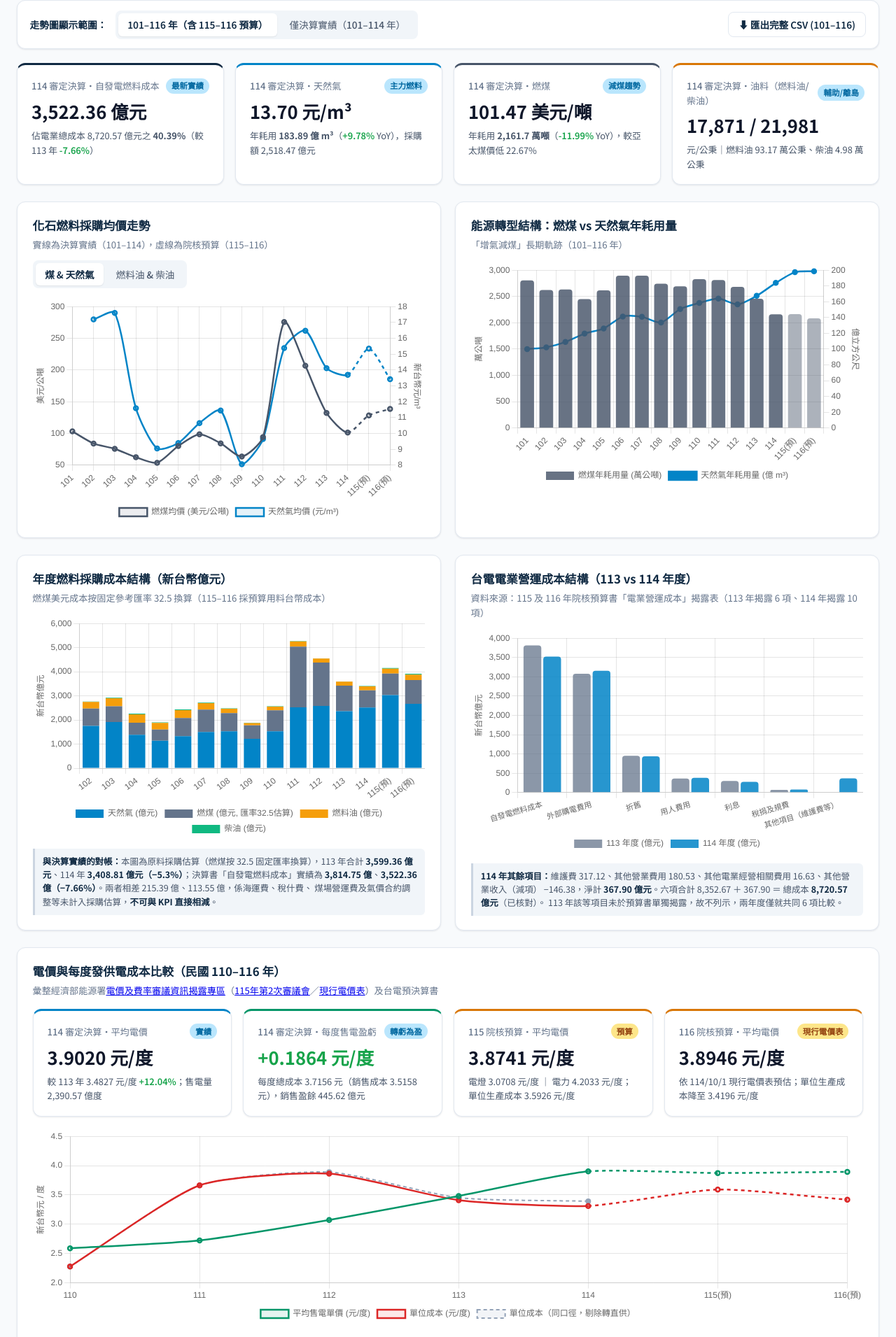
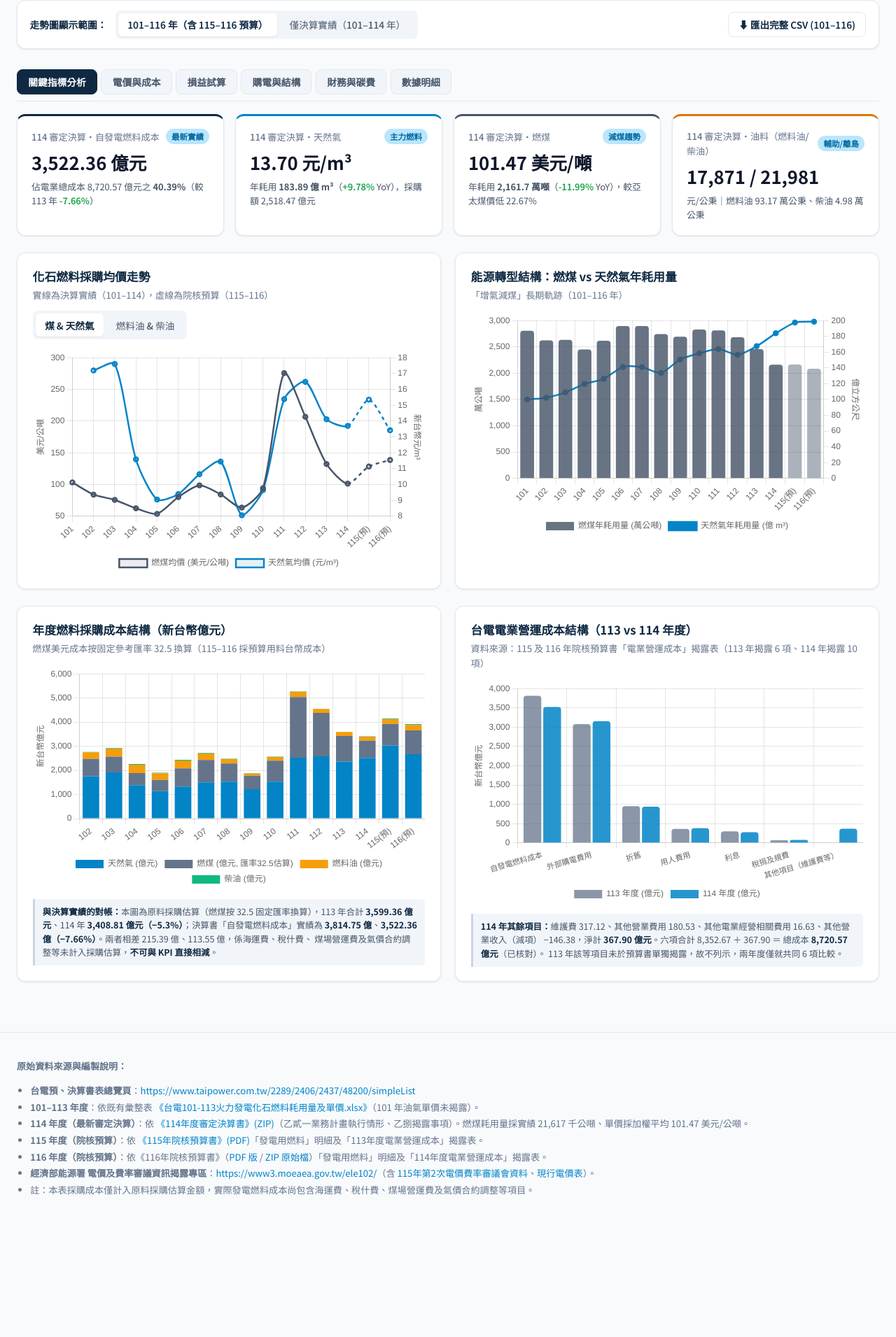
Before and after one commit to cormort/Tai-power-energy-cost, a plain HTML site: page index.html in a window 1280 px wide. Shown: the part 208-2119 px from the top of the page at 70% size. After the commit the page ends 1967 px from the top, so only its background shows below. Drawn offline with Linux system fonts and the light colour scheme.

Commit message:
feat: 長頁面切成六個主分頁，第一頁更名為「關鍵指標分析」
頁面愈長（10 張圖、2 張表、3 段註記），單頁往下滑很難找到東西。

六個主分頁（#viewTabs + [data-panel]），順序照使用頻率：
  1. 關鍵指標分析（KPI 4 卡 + 均價走勢 + 耗用量 + 燃料成本結構 + 營運成本結構）
  2. 電價與成本（電價 KPI + 電價圖表 + 電價表 + ※1※2※3）
  3. 損益試算（敏感度試算器）
  4. 購電與結構（購電圖表/表 + 天然氣逐月 + 中油牌價 + 煤價比較 + 發電結構）
  5. 財務與碳費（財務 KPI + 碳費註記）
  6. 數據明細（歷年明細表）

實作重點：
- 只有當前分頁的圖表會建立（PANELS 對照表）；隱藏中的 canvas 尺寸為 0，
  先畫會得到空白圖 —— 切換到該分頁時才依 CHART_RENDERERS 補畫
- 走勢圖範圍／燃料別切換改走 renderChartIfVisible()，不會在隱藏分頁偷畫
- 分頁狀態寫入 URL（#view=power&table=gas&fuel=coal&scope=actual），
  可分享、重新整理保留、上下頁同步
- 桌機分頁列 sticky（滑到哪都換得到頁），手機不 sticky 以免吃掉 89px
- 列印／存 PDF 時所有分頁自動展開，仍可一次印完整份
- 沿用 wireTablist()：role=tablist/tab、aria-selected、roving tabindex、←→ Home End

驗證（本機 1280×900）：六個分頁逐一點過，每次只有該分頁可見、
圖表尺寸正常（560×320 / 1186×280 等）、hash 同步、console 0 錯誤 0 警告；
390×844 無水平溢出、分頁列 89px 兩行。

```diff
--- a/index.html
+++ b/index.html
@@ -436,11 +436,33 @@
     .tab-btn[aria-selected="true"] { background: var(--navy); color: #fff; border-color: var(--navy); }
     .tabs[role="tablist"] { scroll-margin-top: 1rem; }
 
+    /* ── 主分頁：把長頁面切成幾個重點區 ── */
+    .page-tabs {
+      position: sticky;
+      top: 0;
+      z-index: 20;
+      display: flex;
+      flex-wrap: wrap;
+      gap: 0.35rem;
+      padding: 0.55rem 0;
+      margin-bottom: 1.1rem;
+      background: var(--bg);
+      border-bottom: 1px solid var(--border);
+    }
+    .page-tabs .tab-btn { font-size: 0.86rem; padding: 0.45rem 0.95rem; }
+    .panel[hidden] { display: none; }
+    @media (max-width: 640px) {
+      .page-tabs { position: static; }
+      .page-tabs .tab-btn { font-size: 0.8rem; padding: 0.35rem 0.7rem; }
+    }
+
     /* 列印 / 存 PDF：去掉互動元件，卡片不跨頁切斷 */
     @media print {
       body { background: #fff; }
       .controls-bar, .toggle-group, .btn-export, .tab-btn,
-      .scroll-hint, #chartFallbackNotice { display: none !important; }
+      .scroll-hint, #chartFallbackNotice, #viewTabs { display: none !important; }
+      /* 列印時把隱藏的分頁全部打開，避免只印到當前分頁 */
+      .panel[hidden] { display: block !important; }
       header { padding: 1rem 1rem 0.9rem; }
       main { padding: 0 1rem 1rem; }
       .card, .kpi-card { box-shadow: none; break-inside: avoid; page-break-inside: avoid; }
@@ -488,6 +510,16 @@
       <button class="btn-export" id="exportCsvBtn">⬇ 匯出完整 CSV (101–116)</button>
     </div>
 
+    <nav class="tabs page-tabs" id="viewTabs" aria-label="頁面分區">
+      <button class="tab-btn active" data-view="overview">關鍵指標分析</button>
+      <button class="tab-btn" data-view="tariff">電價與成本</button>
+      <button class="tab-btn" data-view="sim">損益試算</button>
+      <button class="tab-btn" data-view="power">購電與結構</button>
+      <button class="tab-btn" data-view="finance">財務與碳費</button>
+      <button class="tab-btn" data-view="detail">數據明細</button>
+    </nav>
+
+    <div class="panel" data-panel="overview">
     <!-- KPI Cards（數字由 renderKpis() 依 DATA 重算；此處為無 JS 時的備援值） -->
     <section class="kpi-grid">
       <div class="kpi-card">
@@ -573,6 +605,9 @@
       </div>
     </section>
 
+    </div><!-- /panel overview -->
+
+    <div class="panel" data-panel="tariff">
     <!-- Electricity Tariff & Unit Cost Section -->
     <section class="card">
       <div class="card-header">
@@ -646,6 +681,9 @@
       </p>
     </section>
 
+    </div><!-- /panel tariff -->
+
+    <div class="panel" data-panel="sim">
     <!-- Interactive Sensitivity Simulator -->
     <section class="card">
       <div class="card-header">
@@ -714,6 +752,9 @@
       </div>
     </section>
 
+    </div><!-- /panel sim -->
+
+    <div class="panel" data-panel="detail">
     <!-- Data Tables -->
     <section class="card">
       <div class="card-header">
@@ -735,6 +776,9 @@
       <p class="scroll-hint">↔ 表格可左右滑動檢視</p>
     </section>
 
+    </div><!-- /panel detail -->
+
+    <div class="panel" data-panel="power">
     <!-- Section: Purchased Power (IPP & Renewables) -->
     <section class="card">
       <div class="card-header">
@@ -824,6 +868,9 @@
       </div>
     </section>
 
+    </div><!-- /panel power -->
+
+    <div class="panel" data-panel="finance">
     <!-- Section: Carbon Emissions & Financial Pressure -->
     <section class="card">
       <div class="card-header">
@@ -862,6 +909,7 @@
       </p>
     </section>
 
+    </div><!-- /panel finance -->
   </main>
 
   <footer class="container">
@@ -954,16 +1002,20 @@
       const prev = Chart.getChart(id);
       if (prev) prev.destroy();
     }
-    // 首屏外的圖表延後到接近視窗才建立，降低初次載入的 CPU 尖峰
-    function lazyCanvas(canvasId, init) {
-      const el = document.getElementById(canvasId);
-      if (!el) return;
-      const run = () => withChart(canvasId, init);
-      if (!('IntersectionObserver' in window)) { run(); return; }
-      const io = new IntersectionObserver((entries) => {
-        entries.forEach((en) => { if (en.isIntersecting) { io.disconnect(); run(); } });
-      }, { rootMargin: '250px 0px' });
-      io.observe(el.parentElement || el);
+    // 主分頁：只畫「目前可見」的分頁圖表（隱藏中的 canvas 尺寸為 0，畫了也是空白）
+    function renderChartIfVisible(id) {
+      const el = document.getElementById(id);
+      if (!el || el.offsetParent === null) return false;
+      const fn = CHART_RENDERERS[id];
+      if (!fn) return false;
+      return withChart(id, fn);
+    }
+    function showPanelCharts(name) {
+      (PANELS[name] || []).forEach(renderChartIfVisible);
+    }
+    function activatePanel(name) {
+      document.querySelectorAll('[data-panel]').forEach((p) => { p.hidden = p.dataset.panel !== name; });
+      showPanelCharts(name);
     }
     // 缺口陰影外掛：把「沒有資料」的月份畫成灰色區塊，避免直線補值被誤讀為趨勢
     const gapBandsPlugin = {
@@ -987,6 +1039,7 @@
     let currentScope = 'all';
     let currentPriceTab = 'coal_gas';
     let currentTableTab = 'overview';
+    let currentView = 'overview';
 
     function getFiltered(arr) {
       return currentScope === 'actual' ? arr.filter(x => x.year <= 114) : arr;
@@ -1359,6 +1412,28 @@
       if (wrap && wrap.scrollLeft) wrap.scrollLeft = 0;
     }
 
+    // ── 主分頁與圖表對應表（分頁 → 該分頁要畫的 canvas；隱藏分頁不預先建立圖表）──
+    const PANELS = {
+      overview: ['priceChart', 'qtyChart', 'costStackChart', 'opCostChart'],
+      tariff: ['tariffChart'],
+      sim: [],
+      power: ['ppChart', 'gasMonthlyChart', 'cpcHistoryChart', 'coalBenchChart', 'genMixChart'],
+      finance: [],
+      detail: []
+    };
+    const CHART_RENDERERS = {
+      priceChart: renderPriceChart,
+      qtyChart: renderQtyChart,
+      costStackChart: renderCostStackChart,
+      opCostChart: renderOpCostChart,
+      tariffChart: renderTariffChart,
+      ppChart: renderPpChart,
+      gasMonthlyChart: renderGasMonthlyChart,
+      cpcHistoryChart: renderCpcChart,
+      coalBenchChart: renderCoalBenchChart,
+      genMixChart: renderGenMixChart
+    };
+
     // ── Tab 控制層：統一 ARIA、鍵盤（← → Home End）、淡入過渡與 URL hash 狀態 ──
     // 三組分頁原本各自寫 onclick，aria 與鍵盤支援不一致；集中成一支 wireTablist()。
     function readHash() {
@@ -1453,6 +1528,8 @@
     if (initialHash.fuel === 'coal_gas' || initialHash.fuel === 'oil_diesel') currentPriceTab = initialHash.fuel;
     if (['overview', 'coal', 'gas', 'fuel_oil', 'diesel'].includes(initialHash.table)) currentTableTab = initialHash.table;
 
+    if (['overview', 'tariff', 'sim', 'power', 'finance', 'detail'].includes(initialHash.view)) currentView = initialHash.view;
+
     const scopeTabs = wireTablist('scopeToggle', {
       attr: 'data-scope', mode: 'group', label: '走勢圖顯示範圍',
       getValue: () => currentScope,
@@ -1460,9 +1537,7 @@
       swap: '#priceChart, #qtyChart, #costStackChart',
       onChange: (v) => {
         currentScope = v;
-        renderPriceChart();
-        renderQtyChart();
-        renderCostStackChart();
+        ['priceChart', 'qtyChart', 'costStackChart'].forEach(renderChartIfVisible);
         renderTable();
       }
     });
@@ -1472,7 +1547,7 @@
       getValue: () => currentPriceTab,
       hashKey: 'fuel',
       swap: '#priceChart',
-      onChange: (v) => { currentPriceTab = v; renderPriceChart(); }
+      onChange: (v) => { currentPriceTab = v; renderChartIfVisible('priceChart'); }
     });
 
     const tableTabs = wireTablist('tableTabs', {
@@ -1483,10 +1558,26 @@
       onChange: (v) => { currentTableTab = v; renderTable(); }
     });
 
+    const viewTabs = wireTablist('viewTabs', {
+      attr: 'data-view', mode: 'tab', label: '頁面分區',
+      getValue: () => currentView,
+      hashKey: 'view',
+      swap: '.panel:not([hidden])',
+      onChange: (v) => {
+        currentView = v;
+        activatePanel(v);
+        // 切換分區後把分頁列帶回視窗頂端，避免停在長頁面中段
+        const box = document.getElementById('viewTabs');
+        if (box && box.getBoundingClientRect().top < 0) {
+          box.scrollIntoView({ block: 'start', behavior: 'smooth' });
+        }
+      }
+    });
+
     // 瀏覽器上一頁／下一頁時同步分頁
     window.addEventListener('hashchange', () => {
       const h = readHash();
-      [['fuel', fuelTabs], ['scope', scopeTabs], ['table', tableTabs]].forEach(([key, ref]) => {
+      [['view', viewTabs], ['fuel', fuelTabs], ['scope', scopeTabs], ['table', tableTabs]].forEach(([key, ref]) => {
         if (!ref || !h[key]) return;
         const btn = ref.btns.find((b) => b.getAttribute(ref.attr) === h[key]);
         if (btn && !btn.classList.contains('active')) ref.select(btn, false);
@@ -1922,16 +2013,8 @@
       if (notice) notice.hidden = false;
       console.warn('Chart.js 未載入（chart.umd.min.js 缺失或被封鎖），已跳過繪圖，明細表與試算器仍可使用。');
     } else {
-      withChart('price', renderPriceChart);
-      withChart('qty', renderQtyChart);
-      withChart('costStack', renderCostStackChart);
-      lazyCanvas('opCostChart', renderOpCostChart);
-      lazyCanvas('tariffChart', renderTariffChart);
-      lazyCanvas('ppChart', renderPpChart);
-      lazyCanvas('gasMonthlyChart', renderGasMonthlyChart);
-      lazyCanvas('cpcHistoryChart', renderCpcChart);
-      lazyCanvas('coalBenchChart', renderCoalBenchChart);
-      lazyCanvas('genMixChart', renderGenMixChart);
+      // 隱藏非當前分區，並只畫當前分區的圖表（其餘切過去再畫）
+      activatePanel(currentView);
     }
   </script>
 </body>
```
Also changed, not shown: 1 other file.
